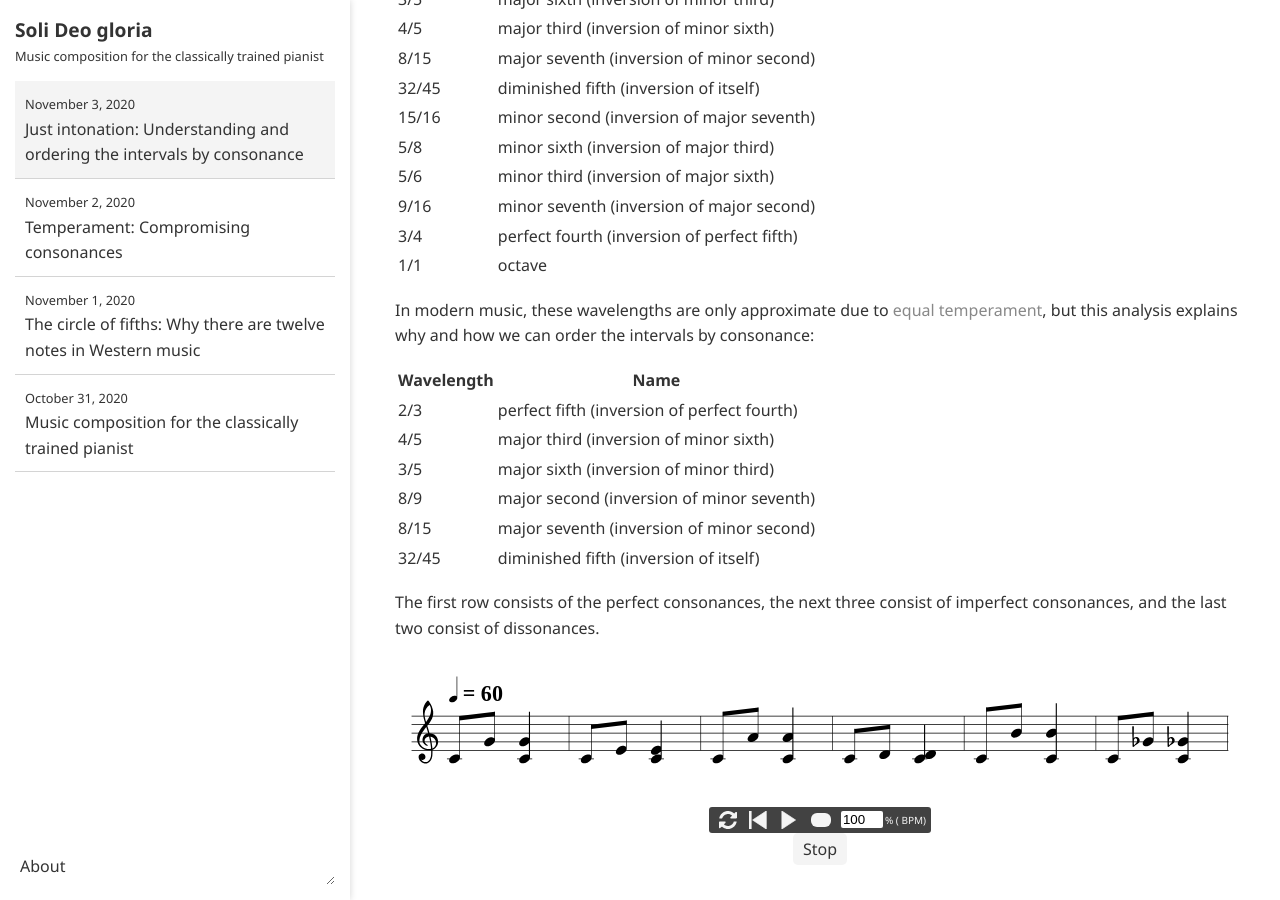
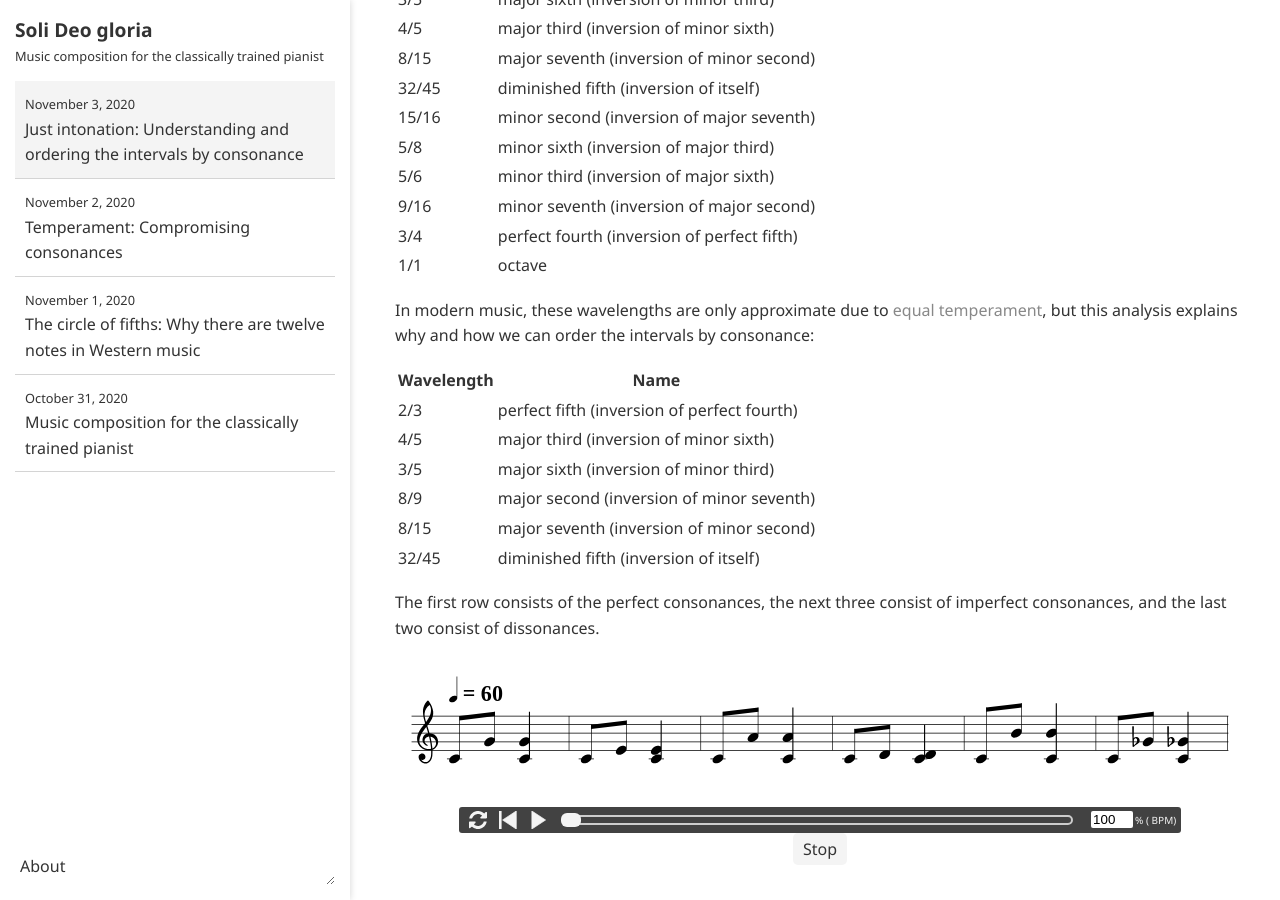
Before and after one commit to ansyblenetwork/sdg, a Jekyll site: the page built from _posts/2020-11-03-just-intonation-understanding-and-ordering-the.md, in a window 1280 px wide and 900 px high, scrolled down 1505 px. Built offline with Jekyll 4.4.1, drawn with Linux system fonts in a browser that asks for light colours; formulas are drawn with MathJax 3.

Commit message:
Update 2020-11-03-just-intonation-understanding-and-ordering-the.md

```diff
--- a/_posts/2020-11-03-just-intonation-understanding-and-ordering-the.md
+++ b/_posts/2020-11-03-just-intonation-understanding-and-ordering-the.md
@@ -72,7 +72,7 @@ The first row consists of the perfect consonances, the next three consist of imp
 
 <div style="display:flex; flex-direction:column; align-items:center">
 <div id="paper"></div>
-<div id="controller">test</div>
+<div id="controller" style="width:85%">test</div>
 <button id="activate-audio" style="display:none;">Play</button>
 <button id="stop-audio" style="display:none;">Stop</button>
 <div id='audio-error' style="display:none;">Audio is not supported in this browser.</div>
```
